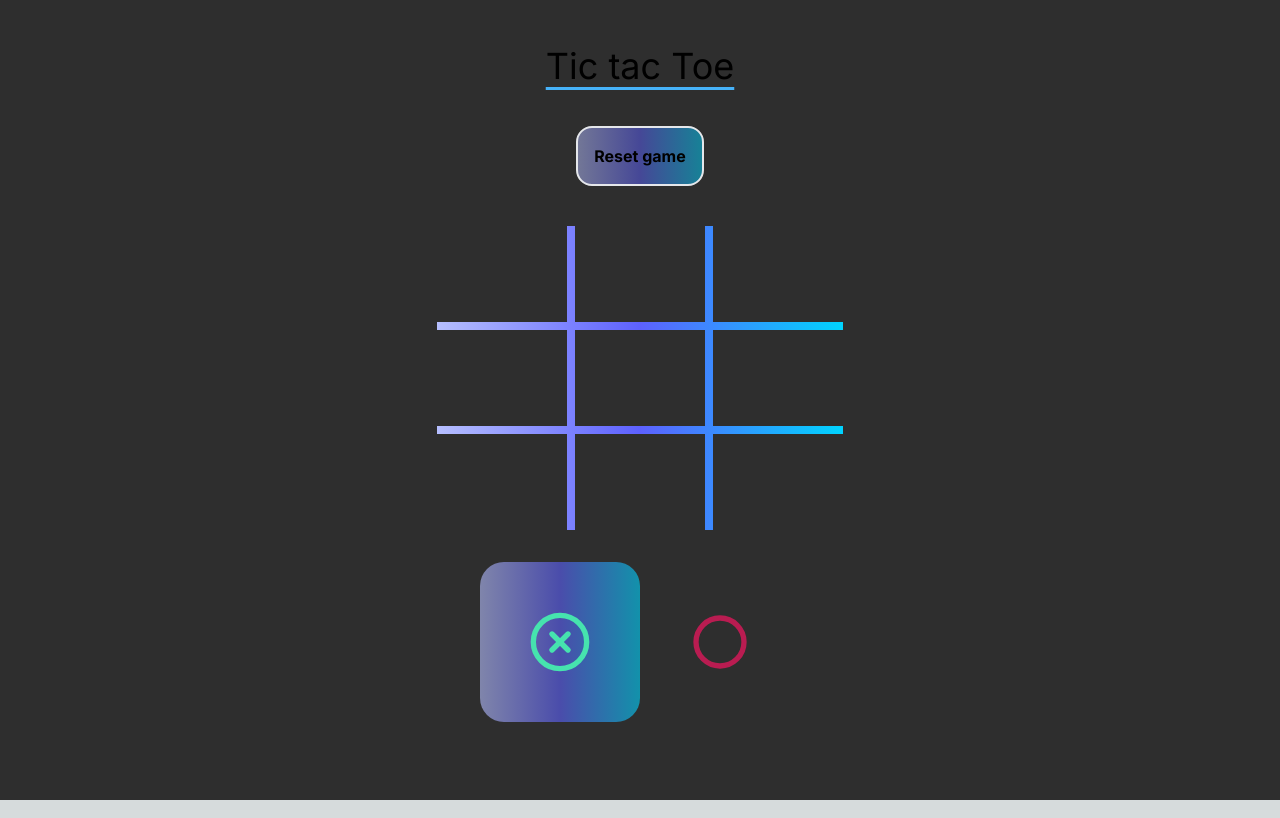
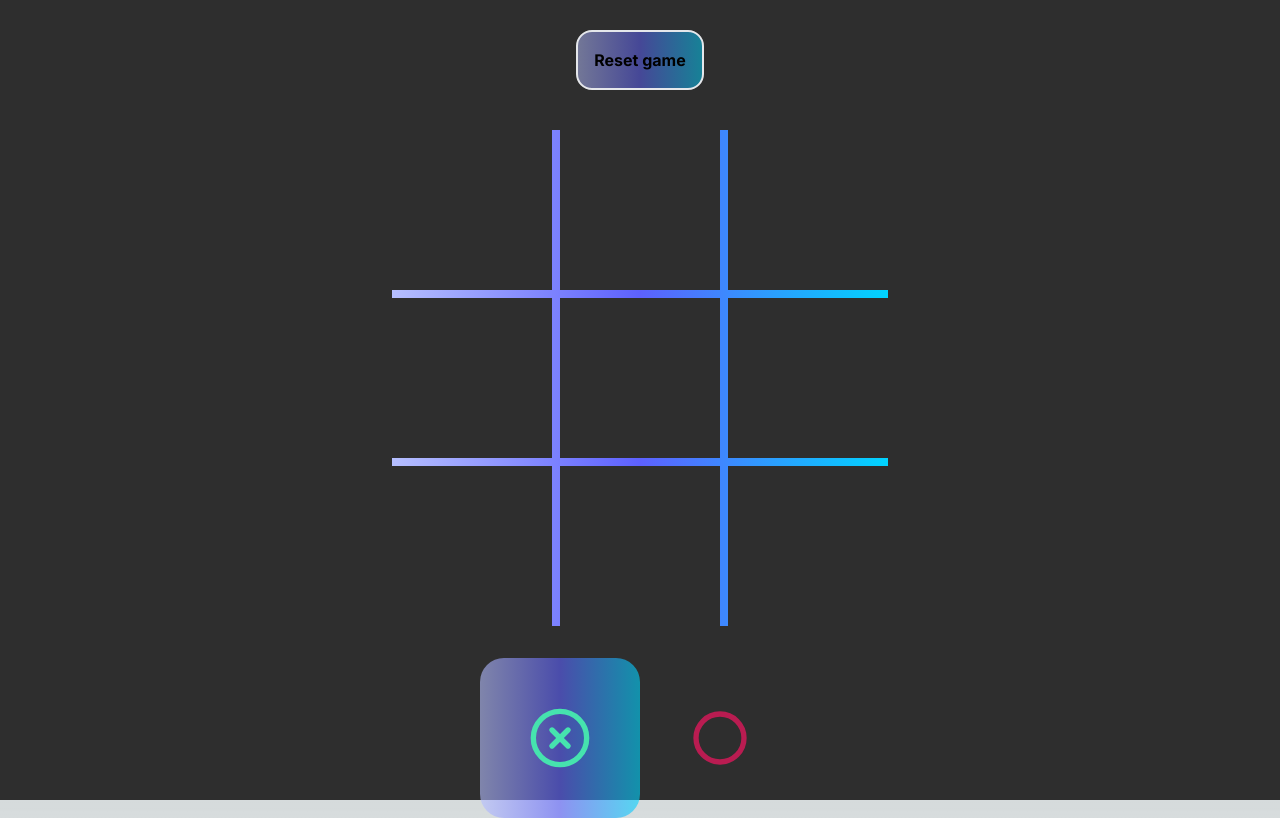
Before and after one commit to NahuelNGomez/practiceReact, a Next.js app in the folder tictactoe/: page / in a window 1280 px wide. Built offline with nearby package versions, Linux system fonts and the light colour scheme.

Commit message:
fix table size

```diff
--- a/tictactoe/src/app/page.tsx
+++ b/tictactoe/src/app/page.tsx
@@ -69,7 +69,7 @@ export default function Home() {
         {
           board.map((square: String, index: number) => {
             return (
-              <div key={index} className='bg-[#2e2e2e] w-[20vw] h-[15vh] max-w-[130px] max-h-auto h-auto flex justify-center items-center'>
+              <div key={index} className='bg-[#2e2e2e] w-20 h-24 md:w-30 md:h-30 lg:w-40 lg:h-40 xl:w-50 xl:h-50 max-h-auto h-auto flex justify-center items-center'>
                 <Square index={index} updateBoard={updateBoard} isInTable={true}>{square}
                 </Square>
               </div>
```
